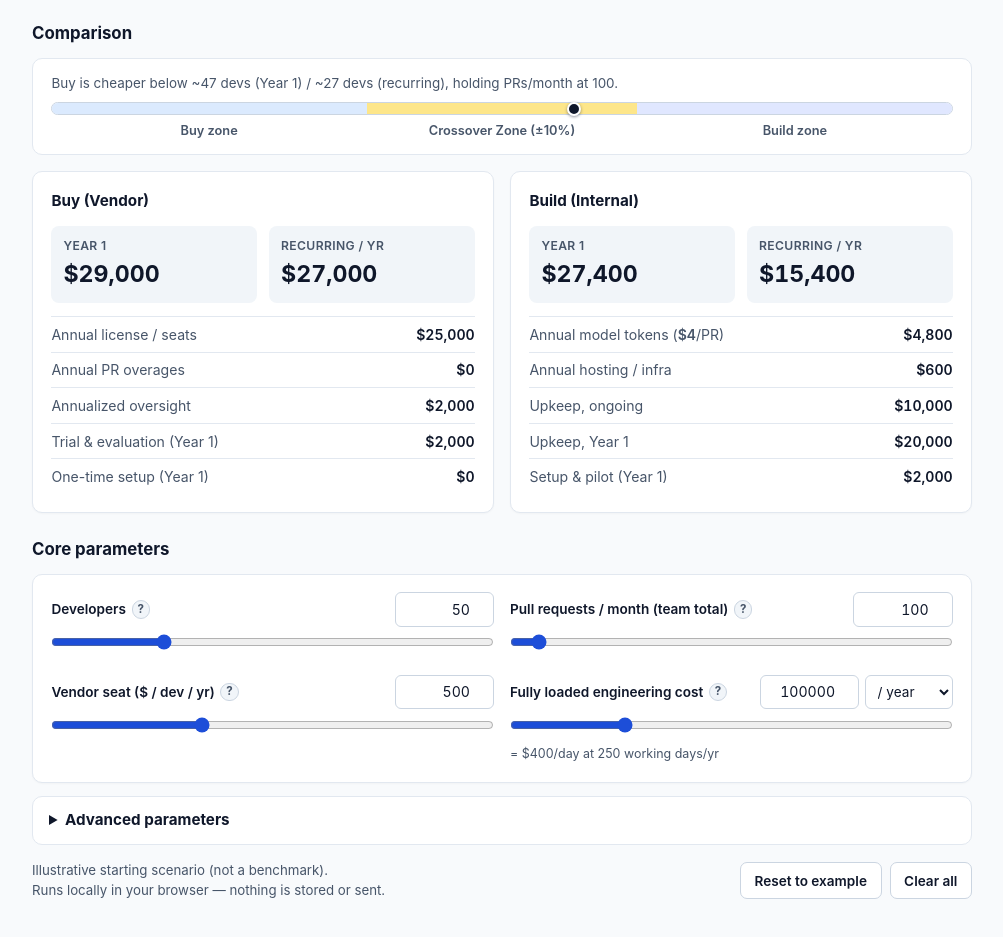
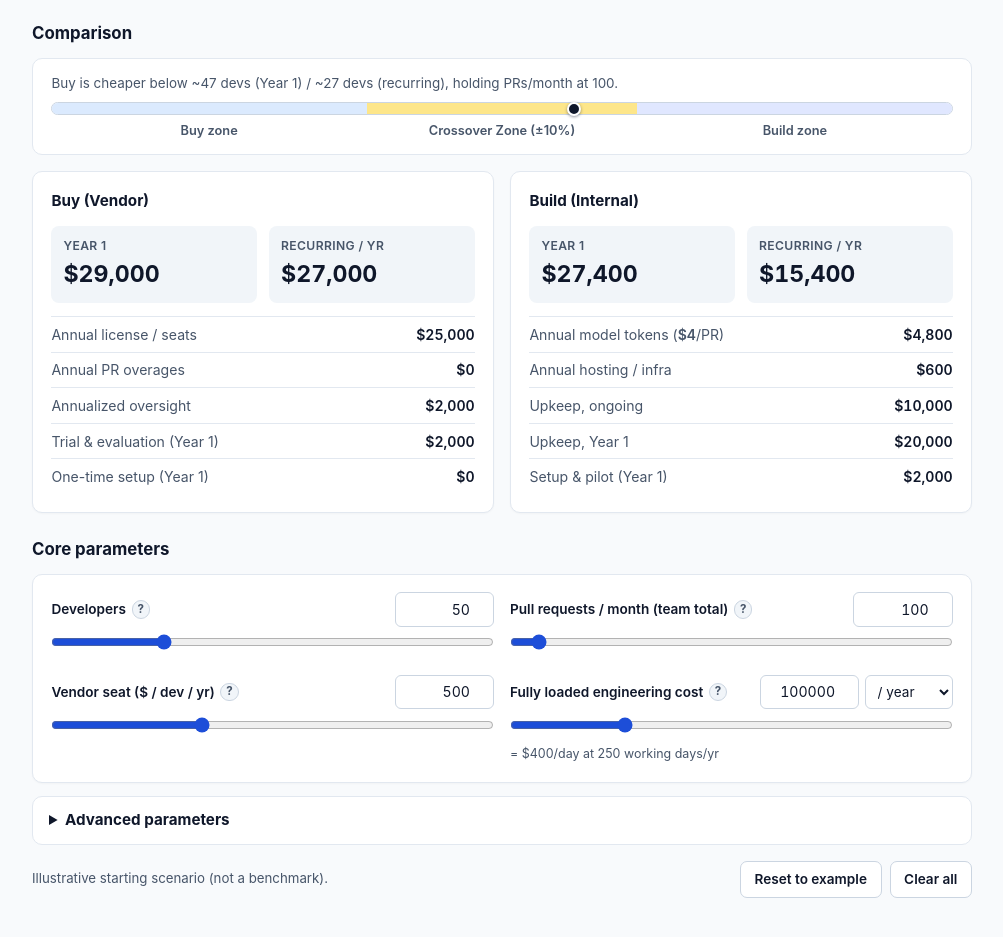
Before and after one commit to ivanlucky22/ai-code-review-tco-calculator, a plain HTML site: page index.html in a window 1280 px wide. Shown: the part 165-1102 px from the top of the page, without its empty margins (138-1141 px from the left). Drawn offline with Linux system fonts and the light colour scheme.

Commit message:
Remove local privacy status line from footer

```diff
--- a/index.html
+++ b/index.html
@@ -631,7 +631,6 @@
       <div class="toolbar">
         <div>
           <p class="small">Illustrative starting scenario (not a benchmark).</p>
-          <p id="saveStatus" class="small">Runs locally in your browser — nothing is stored or sent.</p>
         </div>
         <div class="toolbar-actions">
           <button type="button" id="exampleBtn">Reset to example</button>
```
